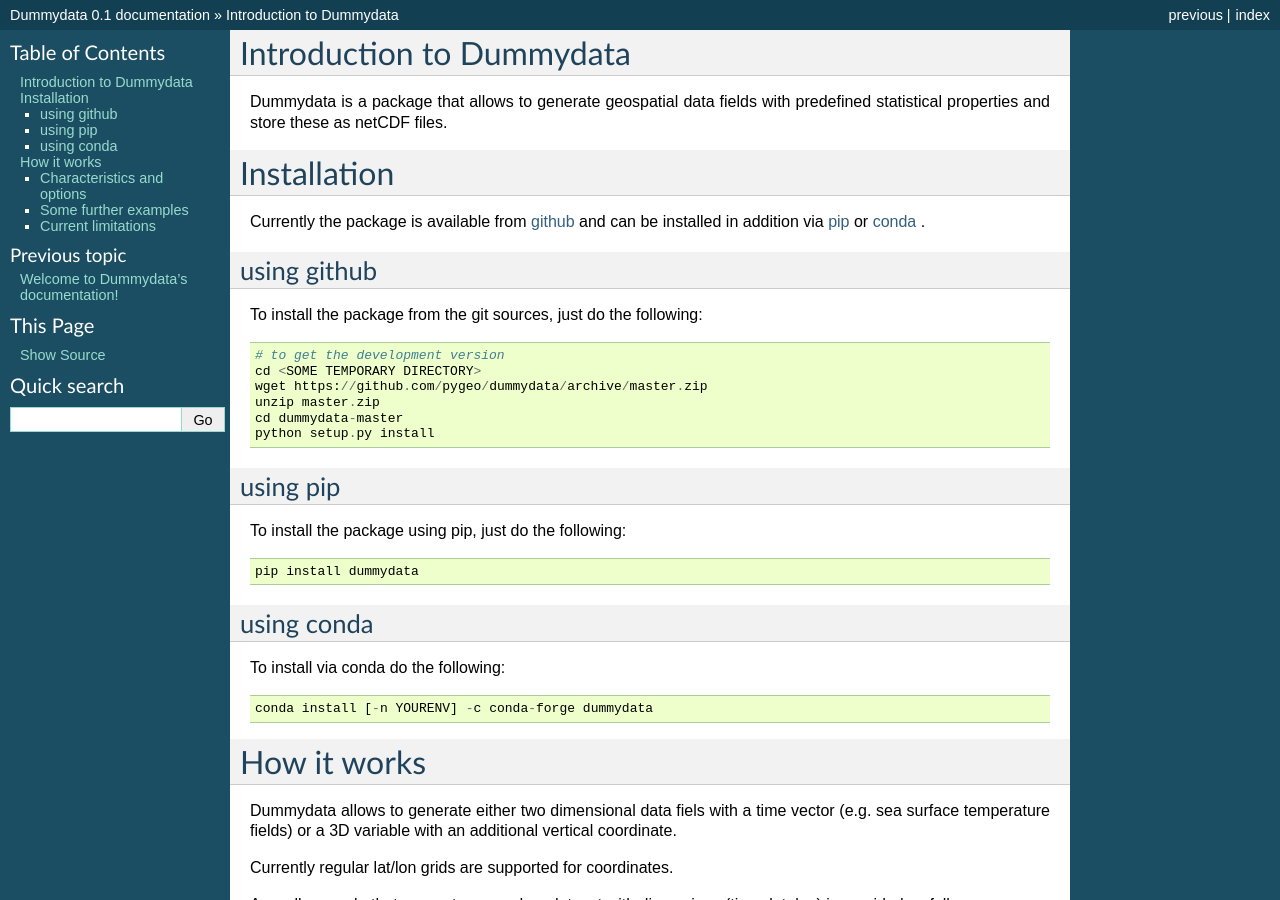
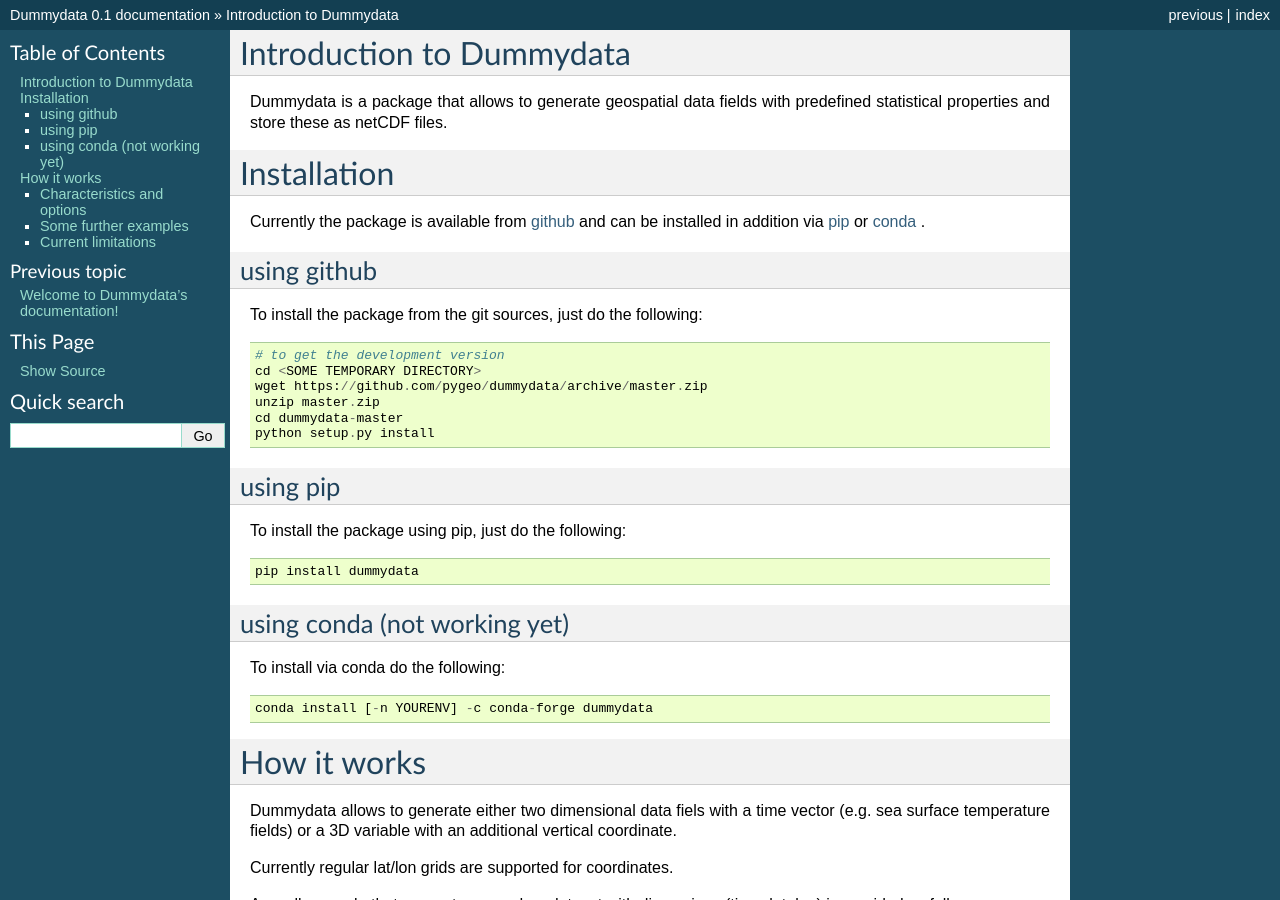
Before and after one commit to ESMValGroup/dummydata, a Sphinx documentation site: the page built from doc/source/intro.rst, in a window 1280 px wide and 900 px high. Built offline with Sphinx 7.4.7, drawn with Linux system fonts in a browser that asks for light colours.

Commit message:
Update intro.rst

```diff
--- a/doc/source/intro.rst
+++ b/doc/source/intro.rst
@@ -27,8 +27,8 @@
 
     pip install dummydata
 
-using conda
------------
+using conda (not working yet)
+-----------------------------
 
 To install via conda do the following::
 
```
